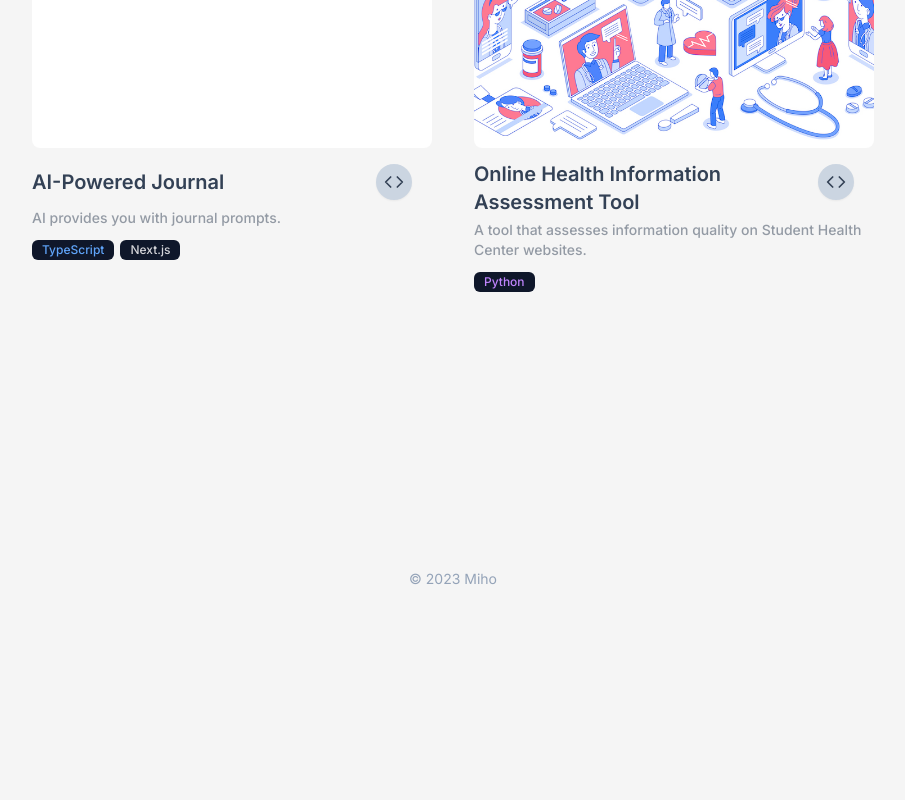
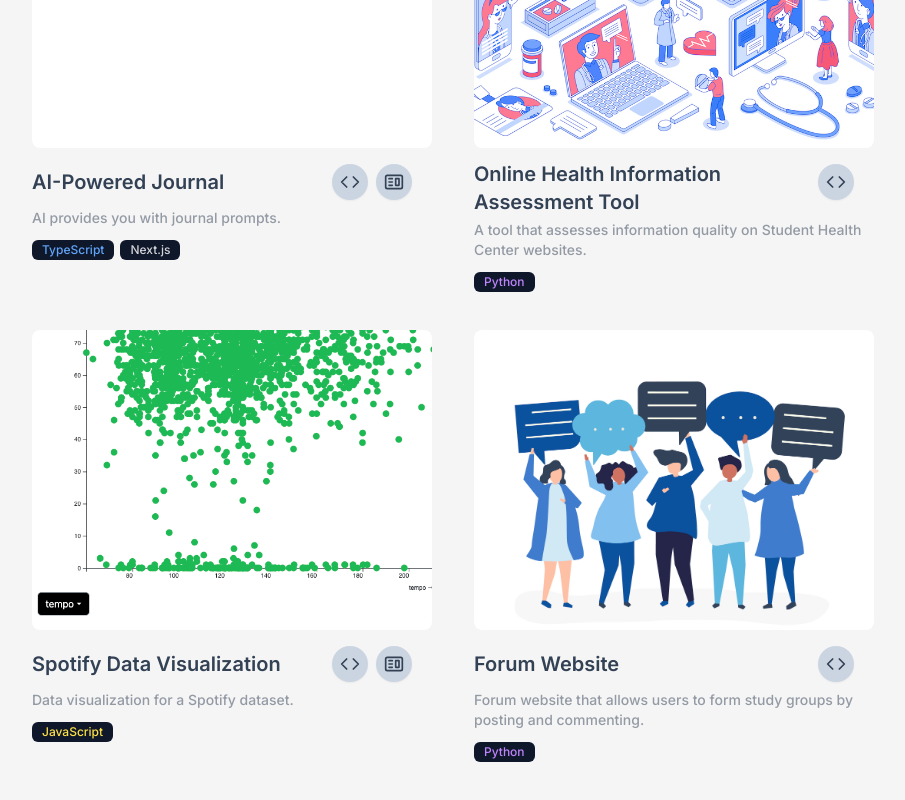
Before and after one commit to simicity/portfolio, a Next.js app: page /projects in a window 1280 px wide. Shown: the part 888-1688 px from the top of the page, without its empty margins (187-1092 px from the left). Before the commit the page ends 1573 px from the top, so only its background shows below. Built offline with nearby package versions, Linux system fonts and the light colour scheme.

Commit message:
Add projects

```diff
--- a/app/projects/page.tsx
+++ b/app/projects/page.tsx
@@ -4,6 +4,9 @@ import chatImage from '../../public/chat.png'
 import bookmarkManagerImage from '../../public/bookmark_manager.png'
 import journalImage from '../../public/journal.png'
 import healthInformationImage from '../../public/health_information.png'
+import dataVisualizationImage from '../../public/data_visualization.png'
+// Attribute: http://www.freepik.com">Designed by rawpixel.com / Freepik
+import forumImage from '../../public/forum.jpg'
 
 const tagTextColor = {
   'JavaScript': 'text-yellow-300',
@@ -37,7 +40,7 @@ const projects = [
     image: journalImage,
     tags: ['TypeScript', 'Next.js'],
     repo: 'https://github.com/simicity/co-journal',
-    url: ''
+    url: 'https://co-journal.vercel.app'
   },
   {
     title: 'Online Health Information Assessment Tool',
@@ -45,6 +48,22 @@ const projects = [
     image: healthInformationImage,
     tags: ['Python'],
     repo: 'https://github.com/aksfsu/QMOHI_tool',
+    url: ''
+  },
+  {
+    title: 'Spotify Data Visualization',
+    description: 'Data visualization for a Spotify dataset.',
+    image: dataVisualizationImage,
+    tags: ['JavaScript'],
+    repo: 'https://github.com/Miho-and-Alex/CSC805-Data-Visualization-Project',
+    url: 'https://miho-and-alex.github.io/CSC805-Data-Visualization-Project/'
+  },
+  {
+    title: 'Forum Website',
+    description: 'Forum website that allows users to form study groups by posting and commenting.',
+    image: forumImage,
+    tags: ['Python'],
+    repo: 'https://github.com/simicity/csc648-848-sw-engineering-T04',
     url: ''
   },
 ]
```
Also changed, not shown: public/data_visualization.png (added), public/forum.jpg (added).
